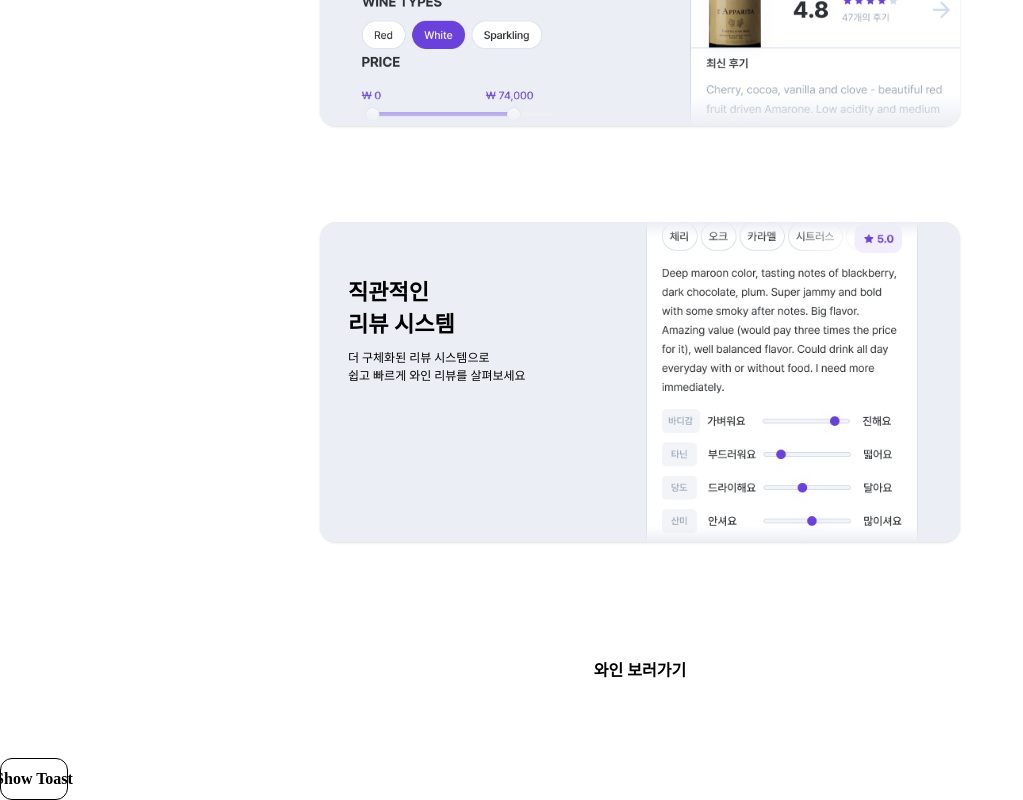
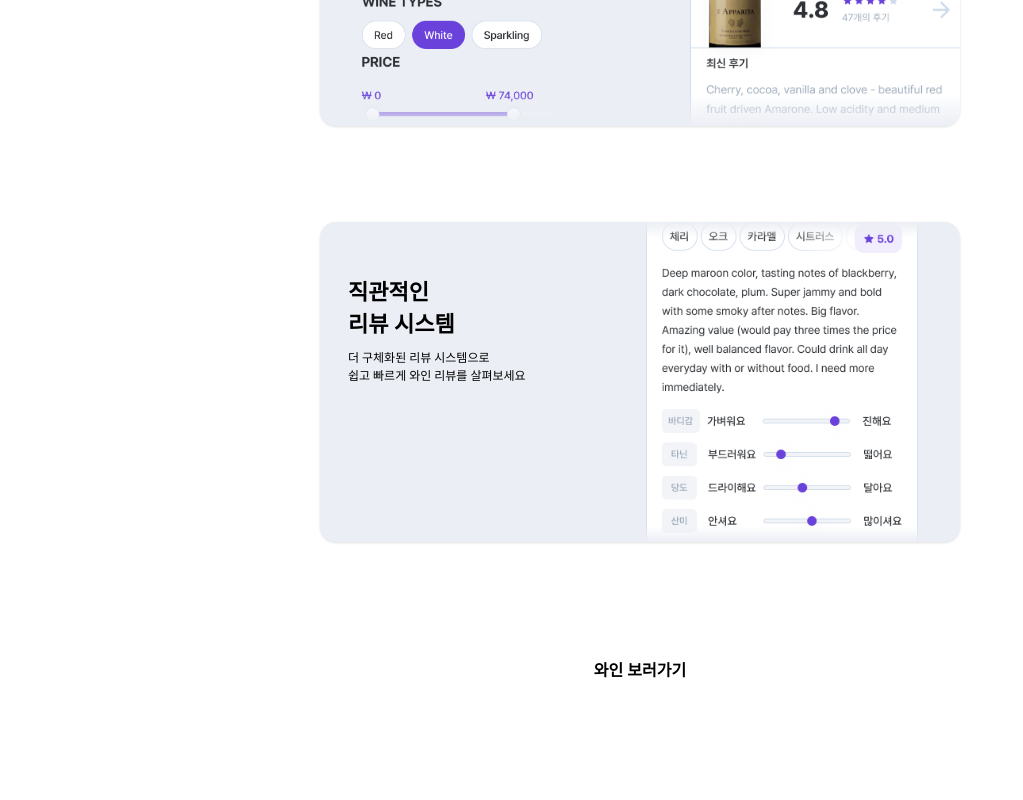
Before and after one commit to summerDev96/WHYNE_FE, a Next.js app: page / in a window 1280 px wide. Shown: the part 1495-2295 px from the top of the page, without its empty margins (0-1023 px from the left). After the commit the page ends 2253 px from the top, so only its background shows below. Built offline with nearby package versions, Linux system fonts and the light colour scheme; no server answers; a web font is replaced by a local one.

Commit message:
chore: app 페이지 내 토스트 테스트 코드 삭제

```diff
--- a/src/pages/_app.tsx
+++ b/src/pages/_app.tsx
@@ -6,12 +6,11 @@ import { HydrationBoundary, QueryClient, QueryClientProvider } from '@tanstack/r
 import clsx from 'clsx';
 import Head from 'next/head';
 import { useRouter } from 'next/router';
-import { toast, Toaster } from 'sonner';
+import { Toaster } from 'sonner';
 
 import ErrorBoundary from '@/components/common/ErrorBoundary';
 import Gnb from '@/components/common/Gnb';
 import { LoadingOverlay } from '@/components/common/LoadingOverlay';
-import { Button } from '@/components/ui/button';
 import { useInitUser } from '@/hooks/useInitUser';
 
 import type { AppProps } from 'next/app';
@@ -62,15 +61,6 @@ export default function App({ Component, pageProps }: AppProps) {
               })}
             >
               <Component {...pageProps} />
-              <Button
-                onClick={() =>
-                  toast.success('', {
-                    description: '토스트 내용입니다.',
-                  })
-                }
-              >
-                Show Toast
-              </Button>
             </div>
           </ErrorBoundary>
         </HydrationBoundary>
```
